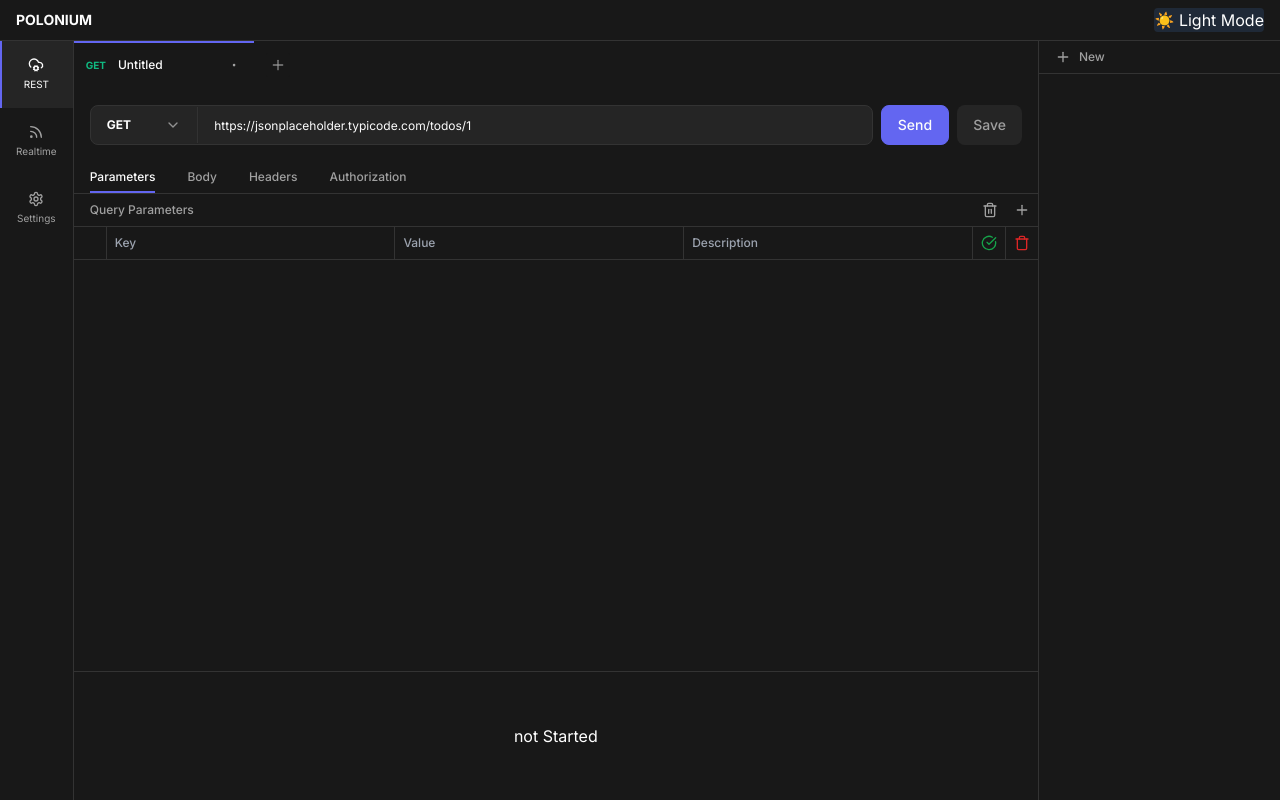
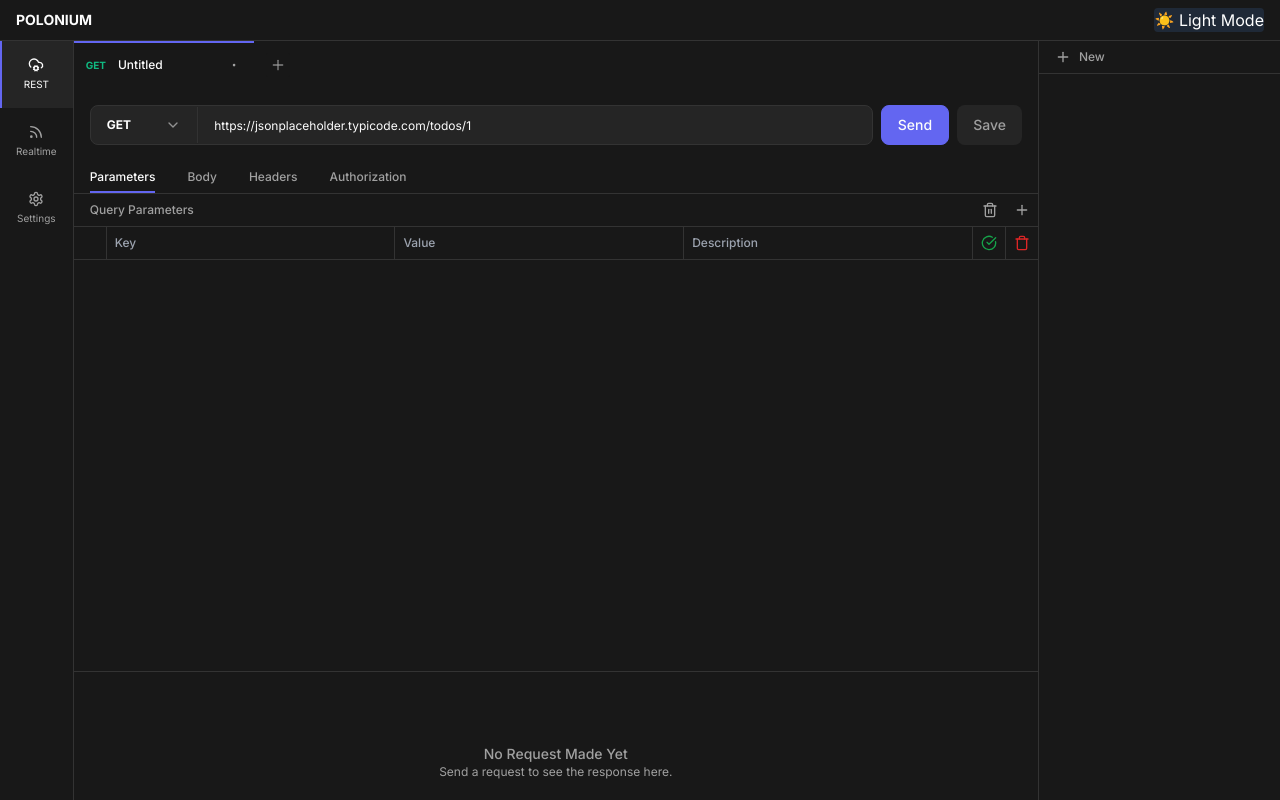
Before and after one commit to Reche13/polonium, a Next.js app: page / in a window 1280 px wide. Built offline with nearby package versions, Linux system fonts and the light colour scheme.

Commit message:
Info added for request failed and not started phase

```diff
--- a/src/components/response/Response.tsx
+++ b/src/components/response/Response.tsx
@@ -50,13 +50,23 @@ const Response = () => {
       )}
 
       {activeRequest?.requestState === "NOT_STARTED" && (
-        <div className="w-full h-full flex items-center justify-center py-10">
-          not Started
+        <div className="w-full h-full flex flex-col items-center py-10">
+          <span className="mt-8 text-sm font-medium text-text-b-sec dark:text-text-w-sec">
+            No Request Made Yet
+          </span>
+          <p className="text-xs font-normal text-text-b-sec dark:text-text-w-sec">
+            Send a request to see the response here.
+          </p>
         </div>
       )}
       {activeRequest?.requestState === "FAILED" && (
-        <div className="w-full h-full flex items-center justify-center py-10">
-          Failed
+        <div className="w-full h-full flex flex-col items-center py-10">
+          <span className="mt-8 text-sm font-medium text-text-b-sec dark:text-text-w-sec">
+            Request Failed
+          </span>
+          <p className="text-xs font-normal text-text-b-sec dark:text-text-w-sec">
+            Check your network or the request URL.
+          </p>
         </div>
       )}
       {activeRequest?.requestState === "PENDING" && (
```
